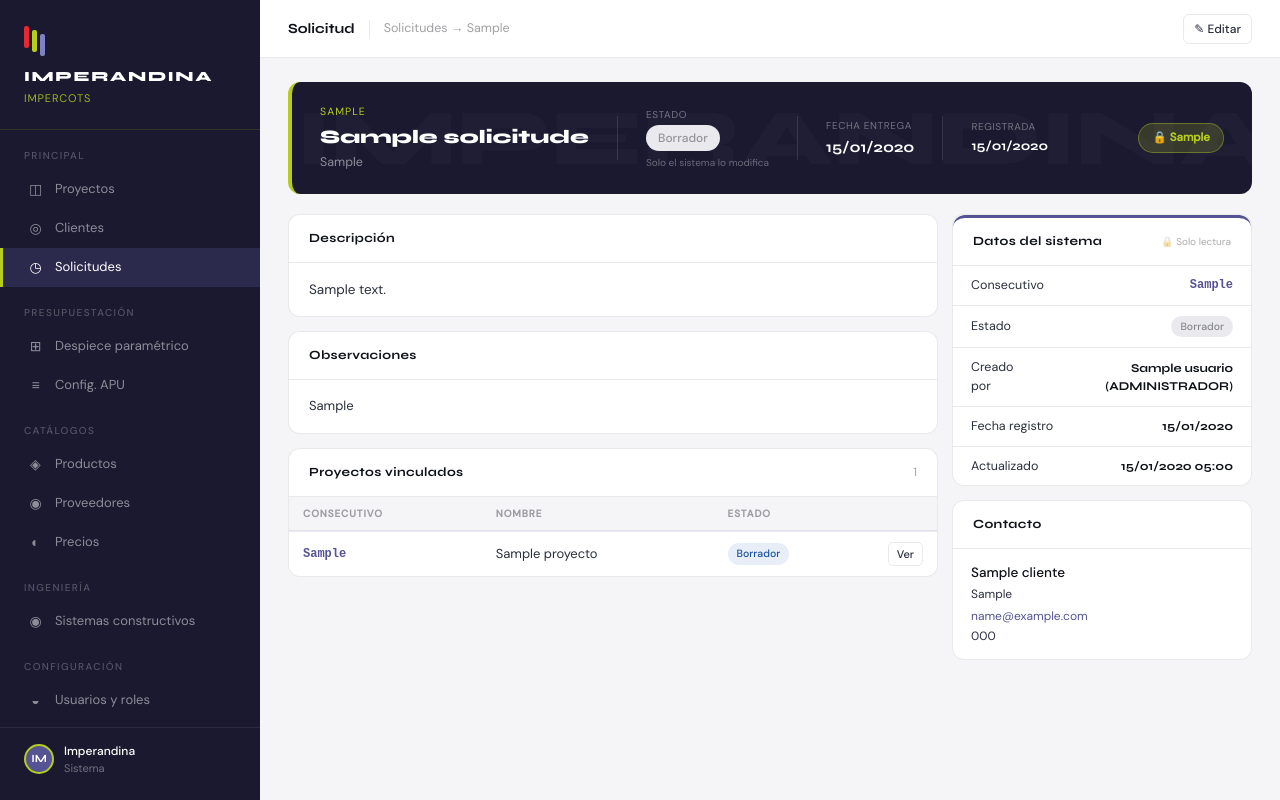
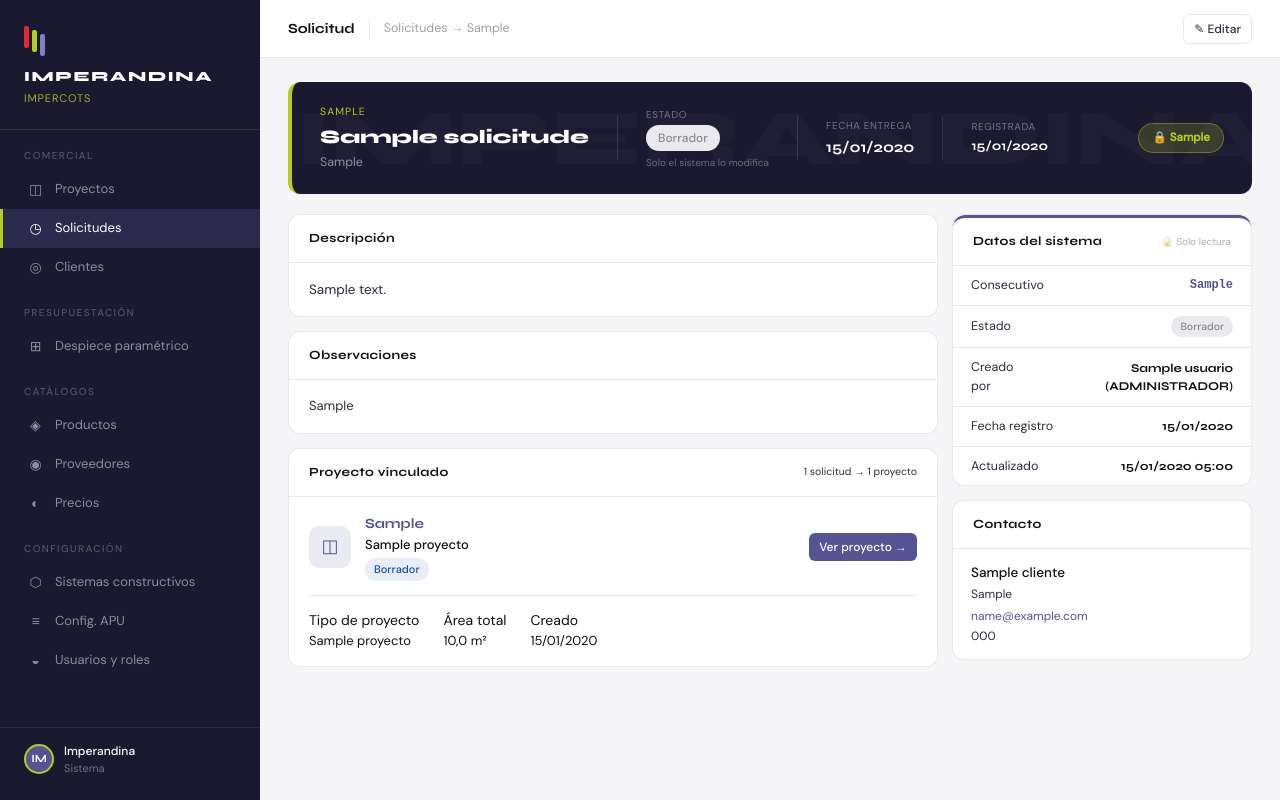
Before and after one commit to desauto-Edil/Presupuesto, a Django app: page /comercial/solicitudes/1/ in a window 1280 px wide. Run offline with Django 4.2, Linux system fonts and the light colour scheme; tables that the repository leaves empty hold one stand-in row (values such as "Sample post").

Commit message:
Formulario solicitud pk, asociación con proyecto

```diff
--- a/apps/comercial/urls.py
+++ b/apps/comercial/urls.py
@@ -6,36 +6,38 @@ from . import views
 app_name = "comercial"
 
 urlpatterns = [
-    # Clientes
-    path("clientes/", views.ClienteListView.as_view(), name="cliente_list"),
-    path("clientes/nuevo/", views.ClienteCreateView.as_view(), name="cliente_create"),
-    path("clientes/<int:pk>/", views.ClienteDetailView.as_view(), name="cliente_detail"),
-    path("clientes/<int:pk>/editar/", views.ClienteUpdateView.as_view(), name="cliente_update"),
+
+    # ── Clientes ──────────────────────────────────────────────────────────────
+    path("clientes/",                   views.ClienteListView.as_view(),   name="cliente_list"),
+    path("clientes/nuevo/",             views.ClienteCreateView.as_view(), name="cliente_create"),
+    path("clientes/<int:pk>/",          views.ClienteDetailView.as_view(), name="cliente_detail"),
+    path("clientes/<int:pk>/editar/",   views.ClienteUpdateView.as_view(), name="cliente_update"),
     path("clientes/<int:pk>/eliminar/", views.ClienteDeleteView.as_view(), name="cliente_delete"),
 
-    # Contactos
-    path("contactos/", views.ContactoListView.as_view(), name="contacto_list"),
-    path("contactos/nuevo/", views.ContactoCreateView.as_view(), name="contacto_create"),
-    path("contactos/<int:pk>/editar/", views.ContactoUpdateView.as_view(), name="contacto_update"),
+    # ── Contactos ─────────────────────────────────────────────────────────────
+    path("contactos/",                   views.ContactoListView.as_view(),   name="contacto_list"),
+    path("contactos/nuevo/",             views.ContactoCreateView.as_view(), name="contacto_create"),
+    path("contactos/<int:pk>/editar/",   views.ContactoUpdateView.as_view(), name="contacto_update"),
     path("contactos/<int:pk>/eliminar/", views.ContactoDeleteView.as_view(), name="contacto_delete"),
 
-    # Tipos de proyecto
-    path("tipos-proyecto/", views.TipoProyectoListView.as_view(), name="tipoproyecto_list"),
-    path("tipos-proyecto/nuevo/", views.TipoProyectoCreateView.as_view(), name="tipoproyecto_create"),
-    path("tipos-proyecto/<int:pk>/editar/", views.TipoProyectoUpdateView.as_view(), name="tipoproyecto_update"),
-    path("tipos-proyecto/<int:pk>/eliminar/", views.TipoProyectoDeleteView.as_view(), name="tipoproyecto_delete"),
+    # ── Solicitudes ───────────────────────────────────────────────────────────
+    path("solicitudes/",                              views.SolicitudListView.as_view(),   name="solicitud_list"),
+    path("solicitudes/nueva/",                        views.SolicitudCreateView.as_view(), name="solicitud_create"),
+    path("solicitudes/<int:pk>/",                     views.SolicitudDetailView.as_view(), name="solicitud_detail"),
+    path("solicitudes/<int:pk>/editar/",              views.SolicitudUpdateView.as_view(), name="solicitud_update"),
+    path("solicitudes/<int:pk>/eliminar/",            views.SolicitudDeleteView.as_view(), name="solicitud_delete"),
+    path("solicitudes/<int:pk>/crear-proyecto/",      views.CrearProyectoDesdeSolicitudView.as_view(),
+                                                      name="crear_proyecto_desde_solicitud"),
 
-    # Solicitudes
-    path("solicitudes/", views.SolicitudListView.as_view(), name="solicitud_list"),
-    path("solicitudes/nueva/", views.SolicitudCreateView.as_view(), name="solicitud_create"),
-    path("solicitudes/<int:pk>/", views.SolicitudDetailView.as_view(), name="solicitud_detail"),
-    path("solicitudes/<int:pk>/editar/", views.SolicitudUpdateView.as_view(), name="solicitud_update"),
-    path("solicitudes/<int:pk>/eliminar/", views.SolicitudDeleteView.as_view(), name="solicitud_delete"),
+    # ── Proyectos ─────────────────────────────────────────────────────────────
+    path("proyectos/",                   views.ProyectoListView.as_view(),   name="proyecto_list"),
+    path("proyectos/nuevo/",             views.ProyectoCreateView.as_view(), name="proyecto_create"),
+    path("proyectos/<int:pk>/",          views.ProyectoDetailView.as_view(), name="proyecto_detail"),
+    path("proyectos/<int:pk>/editar/",   views.ProyectoUpdateView.as_view(), name="proyecto_update"),
+    path("proyectos/<int:pk>/eliminar/", views.ProyectoDeleteView.as_view(), name="proyecto_delete"),
 
-    # Proyectos
-    path("proyectos/", views.ProyectoListView.as_view(), name="proyecto_list"),
-    path("proyectos/nuevo/", views.ProyectoCreateView.as_view(), name="proyecto_create"),
-    path("proyectos/<int:pk>/", views.ProyectoDetailView.as_view(), name="proyecto_detail"),
-    path("proyectos/<int:pk>/editar/", views.ProyectoUpdateView.as_view(), name="proyecto_update"),
-    path("proyectos/<int:pk>/eliminar/", views.ProyectoDeleteView.as_view(), name="proyecto_delete"),
+    # ── API interna ───────────────────────────────────────────────────────────
+    path("api/contactos-por-cliente/<int:cliente_id>/",
+         views.ContactosPorClienteView.as_view(),
+         name="api_contactos_cliente"),
 ]
--- a/apps/comercial/views.py
+++ b/apps/comercial/views.py
@@ -1,10 +1,16 @@
 """apps/comercial/views.py — Vistas CRUD para el módulo comercial."""
 
-from django.http import HttpResponseRedirect
-from django.urls import reverse_lazy
+from django.contrib import messages
+from django.http import HttpResponseRedirect, JsonResponse
+from django.shortcuts import get_object_or_404, redirect
+from django.urls import reverse_lazy, reverse
+from django.views import View
 from django.views.generic import ListView, CreateView, UpdateView, DeleteView, DetailView
 from .models import Cliente, ContactoCliente, TipoProyecto, Solicitud, Proyecto
-from .forms import ClienteForm, ContactoClienteForm, TipoProyectoForm, SolicitudForm, ProyectoForm
+from .forms import (
+    ClienteForm, ContactoClienteForm, TipoProyectoForm,
+    SolicitudForm, ProyectoForm, ProyectoFromSolicitudForm,
+)
 from apps.common.mixins import WithCreateFormMixin
 
 
@@ -224,3 +230,89 @@ class ProyectoDeleteView(DeleteView):
     model = Proyecto
     template_name = "comercial/confirm_delete.html"
     success_url = reverse_lazy("comercial:proyecto_list")
+
+
+# ── API: contactos por cliente (AJAX) ────────────────────────────────────────
+
+class ContactosPorClienteView(View):
+    """
+    GET /comercial/api/contactos-por-cliente/<cliente_id>/
+    Retorna JSON con los contactos activos del cliente.
+    Usado por el select dinámico en solicitud_form.html.
+    """
+
+    def get(self, request, cliente_id):
+        contactos = list(
+            ContactoCliente.objects.filter(
+                cliente_id=cliente_id, activo=True
+            ).order_by("-es_principal", "nombre")
+            .values("id", "nombre", "cargo", "es_principal")
+        )
+        return JsonResponse({"contactos": contactos})
+
+
+# ── Crear Proyecto desde Solicitud ───────────────────────────────────────────
+
+class CrearProyectoDesdeSolicitudView(CreateView):
+    """
+    Crea un único Proyecto asociado a una Solicitud (relación OneToOne).
+    · GET  → muestra formulario pre-rellenado con datos de la solicitud.
+    · POST → valida, crea el proyecto y redirige al detalle del proyecto.
+
+    Guarda doble: validación previa en dispatch + constraint de BD.
+    """
+
+    model = Proyecto
+    form_class = ProyectoFromSolicitudForm
+    template_name = "comercial/proyecto_desde_solicitud.html"
+
+    def _get_solicitud(self):
+        return get_object_or_404(Solicitud, pk=self.kwargs["pk"])
+
+    def dispatch(self, request, *args, **kwargs):
+        """Bloqueo temprano si la solicitud ya tiene proyecto."""
+        solicitud = self._get_solicitud()
+        try:
+            proyecto_existente = solicitud.proyecto
+            messages.warning(
+                request,
+                f"La solicitud {solicitud.consecutivo} ya tiene el proyecto "
+                f"{proyecto_existente.consecutivo} asignado.",
+            )
+            return redirect("comercial:proyecto_detail", pk=proyecto_existente.pk)
+        except Proyecto.DoesNotExist:
+            pass
+        return super().dispatch(request, *args, **kwargs)
+
+    def get_initial(self):
+        """Pre-rellena el formulario con datos heredados de la solicitud."""
+        solicitud = self._get_solicitud()
+        return {
+            "nombre": solicitud.nombre,
+            "descripcion": solicitud.descripcion,
+        }
+
+    def get_context_data(self, **kwargs):
+        ctx = super().get_context_data(**kwargs)
+        ctx["solicitud"] = self._get_solicitud()
+        return ctx
+
+    def form_valid(self, form):
+        solicitud = self._get_solicitud()
+        # Doble verificación: puede haber race condition entre dispatch y aquí
+        if Proyecto.objects.filter(solicitud=solicitud).exists():
+            messages.error(self.request, "Ya existe un proyecto para esta solicitud.")
+            return redirect("comercial:solicitud_detail", pk=solicitud.pk)
+
+        self.object = form.save(commit=False)
+        self.object.solicitud = solicitud
+        self.object.cliente = solicitud.cliente   # hereda cliente de la solicitud
+        self.object.creado_por = _usuario_sistema(self.request)
+        self.object.save()
+        form.save_m2m()
+
+        messages.success(
+            self.request,
+            f"Proyecto {self.object.consecutivo} creado correctamente.",
+        )
+        return redirect("comercial:proyecto_detail", pk=self.object.pk)
--- a/templates/base.html
+++ b/templates/base.html
@@ -26,25 +26,25 @@
     <div class="logo-unit">impercots</div>
   </div>
 
-  <div class="nav-section-label">Principal</div>
+  <!-- ── Comercial ── -->
+  <div class="nav-section-label">Comercial</div>
   <a href="{% url 'comercial:proyecto_list' %}" class="nav-item {% block nav_proyectos %}{% endblock %}">
     <span class="nav-icon">◫</span> Proyectos
+  </a>
+  <a href="{% url 'comercial:solicitud_list' %}" class="nav-item {% block nav_solicitudes %}{% endblock %}">
+    <span class="nav-icon">◷</span> Solicitudes
   </a>
   <a href="{% url 'comercial:cliente_list' %}" class="nav-item {% block nav_clientes %}{% endblock %}">
     <span class="nav-icon">◎</span> Clientes
   </a>
-  <a href="{% url 'comercial:solicitud_list' %}" class="nav-item {% block nav_solicitudes %}{% endblock %}">
-    <span class="nav-icon">◷</span> Solicitudes
-  </a>
 
+  <!-- ── Presupuestación ── -->
   <div class="nav-section-label">Presupuestación</div>
   <a href="{% url 'presupuestos:proyectosistema_list' %}" class="nav-item {% block nav_presupuestos %}{% endblock %}">
     <span class="nav-icon">⊞</span> Despiece paramétrico
   </a>
-  <a href="{% url 'presupuestos:configapu_list' %}" class="nav-item {% block nav_apu %}{% endblock %}">
-    <span class="nav-icon">≡</span> Config. APU
-  </a>
 
+  <!-- ── Catálogos ── -->
   <div class="nav-section-label">Catálogos</div>
   <a href="{% url 'catalogos:producto_list' %}" class="nav-item {% block nav_productos %}{% endblock %}">
     <span class="nav-icon">◈</span> Productos
@@ -56,12 +56,14 @@
     <span class="nav-icon">◐</span> Precios
   </a>
 
-  <div class="nav-section-label">Ingeniería</div>
+  <!-- ── Configuración ── -->
+  <div class="nav-section-label">Configuración</div>
   <a href="{% url 'ingenieria:sistema_list' %}" class="nav-item {% block nav_sistemas %}{% endblock %}">
-    <span class="nav-icon">◉</span> Sistemas constructivos
+    <span class="nav-icon">⬡</span> Sistemas constructivos
   </a>
-
-  <div class="nav-section-label">Configuración</div>
+  <a href="{% url 'presupuestos:configapu_list' %}" class="nav-item {% block nav_apu %}{% endblock %}">
+    <span class="nav-icon">≡</span> Config. APU
+  </a>
   <a href="{% url 'usuarios:usuario_list' %}" class="nav-item {% block nav_usuarios %}{% endblock %}">
     <span class="nav-icon">◒</span> Usuarios y roles
   </a>
--- a/templates/comercial/solicitud_detail.html
+++ b/templates/comercial/solicitud_detail.html
@@ -29,8 +29,7 @@
       {% if solicitud.estado == 'EN_GESTION' %}bs-pendiente
       {% elif solicitud.estado == 'COTIZADA' %}bs-apu
       {% elif solicitud.estado == 'APROBADA' %}bs-validado
-      {% elif solicitud.estado == 'RECHAZADA' or solicitud.estado == 'CANCELADA' %}bs-cerrado
-      {% else %}bs-inactivo{% endif %}"
+      {% else %}bs-cerrado{% endif %}"
       style="font-size:12px;padding:4px 12px;">
       {{ solicitud.get_estado_display }}
     </span>
@@ -57,9 +56,10 @@
 <!-- ── CONTENIDO ── -->
 <div style="display:grid;grid-template-columns:1fr 300px;gap:14px;" class="fade-up-1">
 
-  <!-- Columna principal -->
+  <!-- ── COLUMNA PRINCIPAL ── -->
   <div style="display:flex;flex-direction:column;gap:14px;">
 
+    <!-- Descripción -->
     <div class="panel">
       <div class="panel-header"><span class="panel-title">Descripción</span></div>
       <div style="padding:16px 20px;font-size:13.5px;color:var(--ink-soft);line-height:1.6;">
@@ -67,6 +67,7 @@
       </div>
     </div>
 
+    <!-- Observaciones -->
     {% if solicitud.observaciones %}
     <div class="panel">
       <div class="panel-header"><span class="panel-title">Observaciones</span></div>
@@ -76,40 +77,98 @@
     </div>
     {% endif %}
 
-    {% if solicitud.proyectos.exists %}
+    <!-- ─────────────────────────────────────────────────────── -->
+    <!--  SECCIÓN PROYECTO (1 a 1)                              -->
+    <!-- ─────────────────────────────────────────────────────── -->
     <div class="panel">
       <div class="panel-header">
-        <span class="panel-title">Proyectos vinculados</span>
-        <span class="text-muted" style="font-size:12px;">{{ solicitud.proyectos.count }}</span>
+        <span class="panel-title">Proyecto vinculado</span>
+        <span style="font-size:10.5px;color:var(--ink-soft);">1 solicitud → 1 proyecto</span>
       </div>
-      <table class="imp-table">
-        <thead>
-          <tr>
-            <th>Consecutivo</th><th>Nombre</th><th>Estado</th><th></th>
-          </tr>
-        </thead>
-        <tbody>
-          {% for p in solicitud.proyectos.all %}
-          <tr>
-            <td class="td-mono" style="color:var(--brand-violet);font-weight:600;">{{ p.consecutivo }}</td>
-            <td>{{ p.nombre }}</td>
-            <td><span class="badge-status bs-solicitud">{{ p.get_estado_display }}</span></td>
-            <td class="td-actions">
-              <a href="{% url 'comercial:proyecto_detail' p.pk %}" class="btn btn-ghost btn-xs">Ver</a>
-            </td>
-          </tr>
-          {% endfor %}
-        </tbody>
-      </table>
+
+      {% if solicitud.proyecto %}
+      {# ── Ya existe proyecto ── #}
+      {% with p=solicitud.proyecto %}
+      <div style="padding:16px 20px;">
+        <div style="display:flex;align-items:center;justify-content:space-between;flex-wrap:wrap;gap:12px;">
+
+          <!-- Info del proyecto -->
+          <div style="display:flex;align-items:center;gap:14px;">
+            <div style="width:42px;height:42px;border-radius:10px;background:rgba(86,83,148,0.12);
+                        display:flex;align-items:center;justify-content:center;
+                        font-family:'Syne',sans-serif;font-size:18px;color:var(--brand-violet);">◫</div>
+            <div>
+              <div style="font-family:'Syne',sans-serif;font-weight:700;font-size:14px;
+                          color:var(--brand-violet);">{{ p.consecutivo }}</div>
+              <div style="font-size:13px;font-weight:500;margin-top:1px;">{{ p.nombre }}</div>
+              <div style="margin-top:4px;">
+                <span class="badge-status bs-solicitud" style="font-size:11px;">
+                  {{ p.get_estado_display }}
+                </span>
+              </div>
+            </div>
+          </div>
+
+          <!-- Botón Ver proyecto -->
+          <a href="{% url 'comercial:proyecto_detail' p.pk %}"
+             class="btn btn-primary btn-sm">
+            Ver proyecto →
+          </a>
+        </div>
+
+        <!-- Métricas rápidas si existen -->
+        {% if p.area_total_m2 or p.tipo_proyecto %}
+        <div style="margin-top:14px;padding-top:14px;border-top:1px solid var(--border);
+                    display:flex;gap:24px;flex-wrap:wrap;">
+          {% if p.tipo_proyecto %}
+          <div>
+            <div class="sys-label">Tipo de proyecto</div>
+            <div style="font-size:13px;">{{ p.tipo_proyecto.nombre }}</div>
+          </div>
+          {% endif %}
+          {% if p.area_total_m2 %}
+          <div>
+            <div class="sys-label">Área total</div>
+            <div style="font-size:13px;">{{ p.area_total_m2|floatformat:1 }} m²</div>
+          </div>
+          {% endif %}
+          <div>
+            <div class="sys-label">Creado</div>
+            <div style="font-size:13px;">{{ p.created_at|date:"d/m/Y" }}</div>
+          </div>
+        </div>
+        {% endif %}
+      </div>
+      {% endwith %}
+
+      {% else %}
+      {# ── Sin proyecto todavía ── #}
+      <div style="padding:22px 20px;display:flex;align-items:center;justify-content:space-between;flex-wrap:wrap;gap:16px;">
+        <div>
+          <div style="font-size:13.5px;font-weight:500;margin-bottom:4px;">
+            Esta solicitud aún no tiene un proyecto asignado.
+          </div>
+          <div style="font-size:12px;color:var(--ink-soft);">
+            Al crear el proyecto, heredará el cliente y los datos de esta solicitud.
+          </div>
+        </div>
+        <a href="{% url 'comercial:crear_proyecto_desde_solicitud' solicitud.pk %}"
+           class="btn btn-primary btn-sm"
+           style="background:var(--brand-lime);border-color:var(--brand-lime);color:#1a1a1a;white-space:nowrap;">
+          + Crear proyecto
+        </a>
+      </div>
+      {% endif %}
+
     </div>
-    {% endif %}
+    <!-- /SECCIÓN PROYECTO -->
 
   </div>
 
-  <!-- Columna lateral: metadatos del sistema -->
+  <!-- ── COLUMNA LATERAL ── -->
   <div style="display:flex;flex-direction:column;gap:14px;">
 
-    <!-- Panel datos del sistema -->
+    <!-- Datos del sistema -->
     <div class="panel">
       <div class="panel-header accent-top-violet" style="border-radius:var(--radius) var(--radius) 0 0;">
         <span class="panel-title">Datos del sistema</span>
@@ -121,7 +180,6 @@
         <span class="s-value" style="font-family:'Courier New',monospace;
               font-size:12px;color:var(--brand-violet);">{{ solicitud.consecutivo }}</span>
       </div>
-
       <div class="summary-line">
         <span class="s-label">Estado</span>
         <span class="badge-status
@@ -132,17 +190,14 @@
           {{ solicitud.get_estado_display }}
         </span>
       </div>
-
       <div class="summary-line">
         <span class="s-label">Creado por</span>
         <span class="s-value" style="font-size:12px;">{{ solicitud.creado_por|default:"—" }}</span>
       </div>
-
       <div class="summary-line">
         <span class="s-label">Fecha registro</span>
         <span class="s-value" style="font-size:12px;">{{ solicitud.created_at|date:"d/m/Y" }}</span>
       </div>
-
       <div class="summary-line">
         <span class="s-label">Actualizado</span>
         <span class="s-value" style="font-size:12px;">{{ solicitud.updated_at|date:"d/m/Y H:i" }}</span>
--- a/templates/presupuestos/proyectosistema_list.html
+++ b/templates/presupuestos/proyectosistema_list.html
@@ -19,7 +19,7 @@
         <th>Sistema</th>
         <th>Subsistema</th>
         <th>Líneas</th>
-        <th>Wizard</th>
+        <th>Despiece</th>
         <th></th>
       </tr>
     </thead>
@@ -36,7 +36,7 @@
         <td>
           {% if ps.sistema.codigo == "POWERGRIP" %}
           <a href="{% url 'presupuestos:powergrip_wizard' ps.proyecto_id %}"
-             class="btn btn-primary btn-xs">Wizard PowerGrip</a>
+             class="btn btn-primary btn-xs">Despiece</a>
           {% else %}
           <a href="{% url 'presupuestos:despiece_proyecto' ps.proyecto_id %}"
              class="btn btn-ghost btn-xs">Ver despiece</a>
```
Also changed, not shown: apps/comercial/forms.py (+95 -47 lines), apps/comercial/models.py (+22 -17 lines), templates/comercial/proyecto_desde_solicitud.html (added, +154 -0 lines), templates/comercial/solicitud_form.html (+83 -17 lines), apps/comercial/migrations/0002_proyecto_solicitud_onetoone.py (added).
